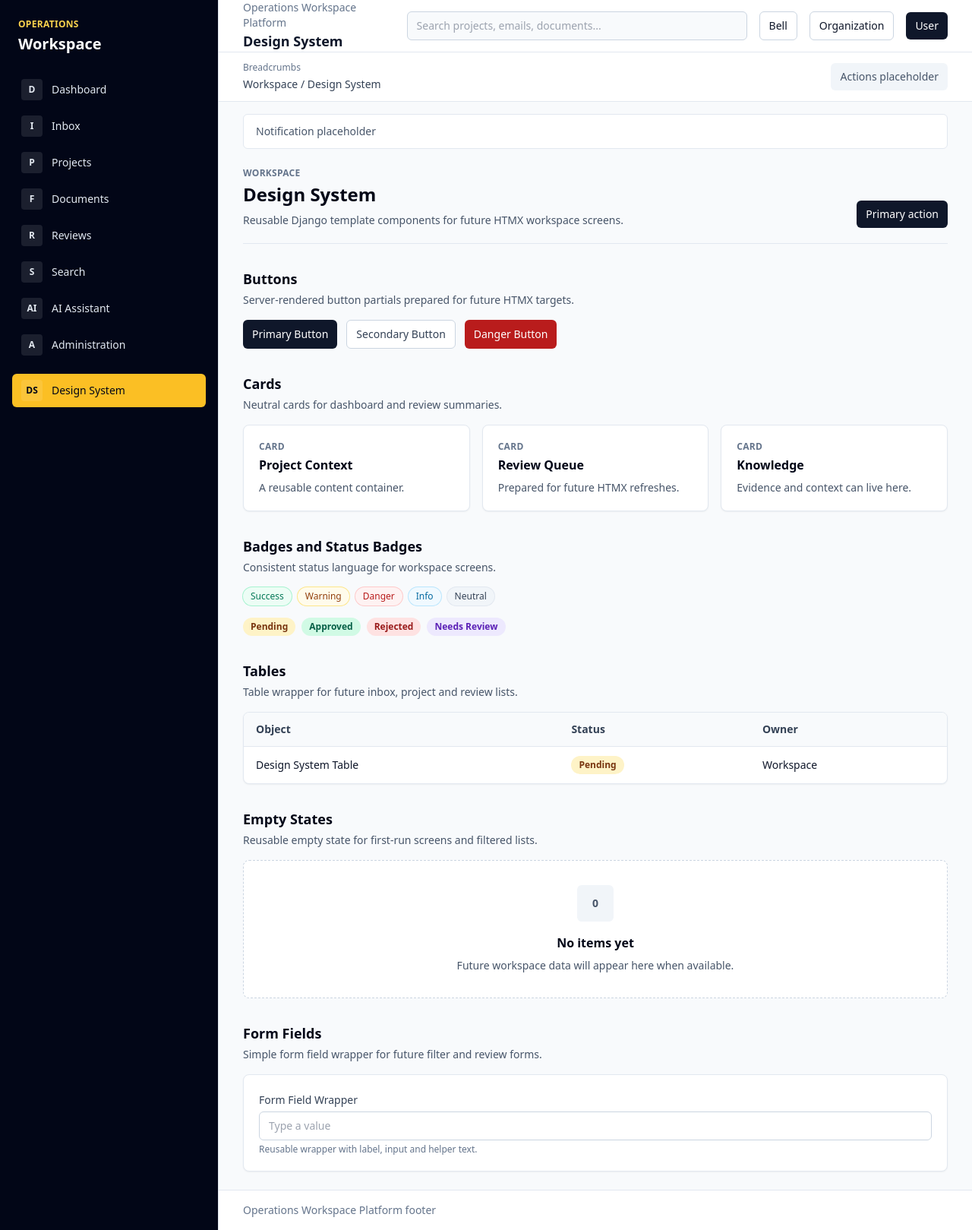
After one commit to IndrekEdur/Invoices, a Django app: page /workspace/design-system/ in a window 1280 px wide. The commit adds this page. Shown: the whole page at 76% size. Run offline with Django 5.2, Linux system fonts and the light colour scheme; some libraries are stand-ins or nearby versions.

Commit message:
MVP-001.5 add workspace design system

```diff
--- a/platform/apps/workspace/templates/base.html
+++ b/platform/apps/workspace/templates/base.html
@@ -23,6 +23,9 @@
                 {% include "workspace/partials/sidebar_link.html" with section="search" label="Search" icon="S" url_name="workspace:search" %}
                 {% include "workspace/partials/sidebar_link.html" with section="assistant" label="AI Assistant" icon="AI" url_name="workspace:assistant" %}
                 {% include "workspace/partials/sidebar_link.html" with section="settings" label="Administration" icon="A" url_name="workspace:settings" %}
+                <div class="pt-3">
+                    {% include "workspace/partials/sidebar_link.html" with section="design_system" label="Design System" icon="DS" url_name="workspace:design_system" %}
+                </div>
             </nav>
         </aside>
 
--- /dev/null
+++ b/platform/apps/workspace/templates/workspace/design_system.html
@@ -0,0 +1,79 @@
+{% extends "base.html" %}
+{% block title %}Design System | Operations Workspace Platform{% endblock %}
+
+{% block content %}
+<div class="space-y-8">
+    {% include "workspace/partials/components/page_header.html" with eyebrow="Workspace" title="Design System" body="Reusable Django template components for future HTMX workspace screens." action_label="Primary action" %}
+
+    <section class="space-y-4">
+        {% include "workspace/partials/components/section_header.html" with title="Buttons" body="Server-rendered button partials prepared for future HTMX targets." %}
+        <div class="flex flex-wrap gap-3">
+            {% include "workspace/partials/components/button.html" with label="Primary Button" %}
+            {% include "workspace/partials/components/button.html" with label="Secondary Button" variant="secondary" %}
+            {% include "workspace/partials/components/button.html" with label="Danger Button" variant="danger" %}
+        </div>
+    </section>
+
+    <section class="space-y-4">
+        {% include "workspace/partials/components/section_header.html" with title="Cards" body="Neutral cards for dashboard and review summaries." %}
+        <div class="grid gap-4 md:grid-cols-3">
+            {% include "workspace/partials/components/card.html" with eyebrow="Card" title="Project Context" body="A reusable content container." %}
+            {% include "workspace/partials/components/card.html" with eyebrow="Card" title="Review Queue" body="Prepared for future HTMX refreshes." %}
+            {% include "workspace/partials/components/card.html" with eyebrow="Card" title="Knowledge" body="Evidence and context can live here." %}
+        </div>
+    </section>
+
+    <section class="space-y-4">
+        {% include "workspace/partials/components/section_header.html" with title="Badges and Status Badges" body="Consistent status language for workspace screens." %}
+        <div class="flex flex-wrap gap-2">
+            {% include "workspace/partials/components/badge.html" with label="Success" tone="success" %}
+            {% include "workspace/partials/components/badge.html" with label="Warning" tone="warning" %}
+            {% include "workspace/partials/components/badge.html" with label="Danger" tone="danger" %}
+            {% include "workspace/partials/components/badge.html" with label="Info" tone="info" %}
+            {% include "workspace/partials/components/badge.html" with label="Neutral" tone="neutral" %}
+        </div>
+        <div class="flex flex-wrap gap-2">
+            {% include "workspace/partials/components/status_badge.html" with label="Pending" status="pending" %}
+            {% include "workspace/partials/components/status_badge.html" with label="Approved" status="approved" %}
+            {% include "workspace/partials/components/status_badge.html" with label="Rejected" status="rejected" %}
+            {% include "workspace/partials/components/status_badge.html" with label="Needs Review" status="needs_review" %}
+        </div>
+    </section>
+
+    <section class="space-y-4">
+        {% include "workspace/partials/components/section_header.html" with title="Tables" body="Table wrapper for future inbox, project and review lists." %}
+        <div class="overflow-hidden rounded-lg border border-slate-200 bg-white shadow-sm">
+            <div class="overflow-x-auto">
+                <table class="min-w-full divide-y divide-slate-200 text-sm">
+                    <thead class="bg-slate-50">
+                        <tr>
+                            <th class="px-4 py-3 text-left font-semibold text-slate-700">Object</th>
+                            <th class="px-4 py-3 text-left font-semibold text-slate-700">Status</th>
+                            <th class="px-4 py-3 text-left font-semibold text-slate-700">Owner</th>
+                        </tr>
+                    </thead>
+                    <tbody class="divide-y divide-slate-100">
+                        <tr>
+                            <td class="px-4 py-3">Design System Table</td>
+                            <td class="px-4 py-3">{% include "workspace/partials/components/status_badge.html" with label="Pending" status="pending" %}</td>
+                            <td class="px-4 py-3">Workspace</td>
+                        </tr>
+                    </tbody>
+                </table>
+            </div>
+        </div>
+    </section>
+
+    <section class="space-y-4">
+        {% include "workspace/partials/components/section_header.html" with title="Empty States" body="Reusable empty state for first-run screens and filtered lists." %}
+        {% include "workspace/partials/components/empty_state.html" with icon="0" title="No items yet" body="Future workspace data will appear here when available." %}
+    </section>
+
+    <section class="space-y-4">
+        {% include "workspace/partials/components/section_header.html" with title="Form Fields" body="Simple form field wrapper for future filter and review forms." %}
+        <div class="rounded-lg border border-slate-200 bg-white p-5 shadow-sm">
+            {% include "workspace/partials/components/form_field.html" with field_id="demo-field" label="Form Field Wrapper" placeholder="Type a value" help_text="Reusable wrapper with label, input and helper text." %}
+        </div>
+    </section>
+</div>
+{% endblock %}
--- /dev/null
+++ b/platform/apps/workspace/templates/workspace/partials/components/badge.html
@@ -0,0 +1,3 @@
+<span class="inline-flex items-center rounded-full px-2.5 py-1 text-xs font-medium {% if tone == 'success' %}bg-emerald-50 text-emerald-700 ring-1 ring-emerald-200{% elif tone == 'warning' %}bg-amber-50 text-amber-800 ring-1 ring-amber-200{% elif tone == 'danger' %}bg-red-50 text-red-700 ring-1 ring-red-200{% elif tone == 'info' %}bg-sky-50 text-sky-700 ring-1 ring-sky-200{% else %}bg-slate-100 text-slate-700 ring-1 ring-slate-200{% endif %}">
+    {{ label }}
+</span>
--- /dev/null
+++ b/platform/apps/workspace/templates/workspace/partials/components/button.html
@@ -0,0 +1,6 @@
+<button type="{{ type|default:'button' }}"
+        class="inline-flex items-center justify-center rounded-md px-3 py-2 text-sm font-medium transition {% if variant == 'secondary' %}border border-slate-300 bg-white text-slate-700 hover:bg-slate-50{% elif variant == 'danger' %}bg-red-700 text-white hover:bg-red-800{% else %}bg-slate-900 text-white hover:bg-slate-800{% endif %}"
+        {% if hx_target %}hx-target="{{ hx_target }}"{% endif %}
+        {% if hx_swap %}hx-swap="{{ hx_swap }}"{% endif %}>
+    {{ label }}
+</button>
--- /dev/null
+++ b/platform/apps/workspace/templates/workspace/partials/components/card.html
@@ -0,0 +1,5 @@
+<article class="rounded-lg border border-slate-200 bg-white p-5 shadow-sm" {% if component_id %}id="{{ component_id }}"{% endif %}>
+    {% if eyebrow %}<div class="text-xs font-semibold uppercase tracking-wide text-slate-500">{{ eyebrow }}</div>{% endif %}
+    <h3 class="mt-1 text-base font-semibold text-slate-950">{{ title }}</h3>
+    {% if body %}<p class="mt-2 text-sm text-slate-600">{{ body }}</p>{% endif %}
+</article>
--- /dev/null
+++ b/platform/apps/workspace/templates/workspace/partials/components/empty_state.html
@@ -0,0 +1,5 @@
+<div class="rounded-lg border border-dashed border-slate-300 bg-white p-8 text-center">
+    <div class="mx-auto flex h-12 w-12 items-center justify-center rounded-md bg-slate-100 text-sm font-semibold text-slate-600">{{ icon|default:"-" }}</div>
+    <h3 class="mt-4 text-base font-semibold text-slate-950">{{ title }}</h3>
+    <p class="mt-2 text-sm text-slate-600">{{ body }}</p>
+</div>
--- /dev/null
+++ b/platform/apps/workspace/templates/workspace/partials/components/form_field.html
@@ -0,0 +1,6 @@
+<div class="space-y-1">
+    <label for="{{ field_id }}" class="text-sm font-medium text-slate-700">{{ label }}</label>
+    <input id="{{ field_id }}" name="{{ field_name|default:field_id }}" type="{{ input_type|default:'text' }}" placeholder="{{ placeholder }}"
+           class="w-full rounded-md border border-slate-300 bg-white px-3 py-2 text-sm outline-none focus:border-slate-600">
+    {% if help_text %}<p class="text-xs text-slate-500">{{ help_text }}</p>{% endif %}
+</div>
--- /dev/null
+++ b/platform/apps/workspace/templates/workspace/partials/components/page_header.html
@@ -0,0 +1,10 @@
+<div class="flex flex-col gap-3 border-b border-slate-200 pb-5 md:flex-row md:items-end md:justify-between">
+    <div>
+        {% if eyebrow %}<div class="text-xs font-semibold uppercase tracking-wide text-slate-500">{{ eyebrow }}</div>{% endif %}
+        <h1 class="mt-1 text-2xl font-semibold text-slate-950">{{ title }}</h1>
+        {% if body %}<p class="mt-2 max-w-3xl text-sm text-slate-600">{{ body }}</p>{% endif %}
+    </div>
+    {% if action_label %}
+        {% include "workspace/partials/components/button.html" with label=action_label %}
+    {% endif %}
+</div>
--- /dev/null
+++ b/platform/apps/workspace/templates/workspace/partials/components/section_header.html
@@ -0,0 +1,6 @@
+<div class="flex items-center justify-between gap-4">
+    <div>
+        <h2 class="text-lg font-semibold text-slate-950">{{ title }}</h2>
+        {% if body %}<p class="mt-1 text-sm text-slate-600">{{ body }}</p>{% endif %}
+    </div>
+</div>
--- /dev/null
+++ b/platform/apps/workspace/templates/workspace/partials/components/status_badge.html
@@ -0,0 +1,3 @@
+<span class="inline-flex items-center rounded-full px-2.5 py-1 text-xs font-semibold {% if status == 'approved' or status == 'success' %}bg-emerald-100 text-emerald-800{% elif status == 'pending' or status == 'warning' %}bg-amber-100 text-amber-900{% elif status == 'rejected' or status == 'danger' %}bg-red-100 text-red-800{% elif status == 'needs_review' %}bg-violet-100 text-violet-800{% elif status == 'info' %}bg-sky-100 text-sky-800{% else %}bg-slate-100 text-slate-700{% endif %}">
+    {{ label }}
+</span>
--- a/platform/apps/workspace/urls.py
+++ b/platform/apps/workspace/urls.py
@@ -3,6 +3,7 @@ from django.urls import path
 from .views import (
     AssistantView,
     DashboardView,
+    DesignSystemView,
     DocumentsView,
     InboxView,
     ProjectsView,
@@ -23,4 +24,5 @@ urlpatterns = [
     path("search/", SearchView.as_view(), name="search"),
     path("assistant/", AssistantView.as_view(), name="assistant"),
     path("settings/", SettingsView.as_view(), name="settings"),
+    path("design-system/", DesignSystemView.as_view(), name="design_system"),
 ]
--- a/platform/apps/workspace/views.py
+++ b/platform/apps/workspace/views.py
@@ -60,3 +60,9 @@ class SettingsView(WorkspacePageView):
     template_name = "workspace/settings.html"
     page_title = "Administration"
     section = "settings"
+
+
+class DesignSystemView(WorkspacePageView):
+    template_name = "workspace/design_system.html"
+    page_title = "Design System"
+    section = "design_system"
```
Also changed, not shown: ROADMAP.md (+1 -1 lines), platform/apps/workspace/templates/workspace/partials/components/table_wrapper.html (added, +7 -0 lines), platform/apps/workspace/tests.py (+26 -0 lines), README.md.
